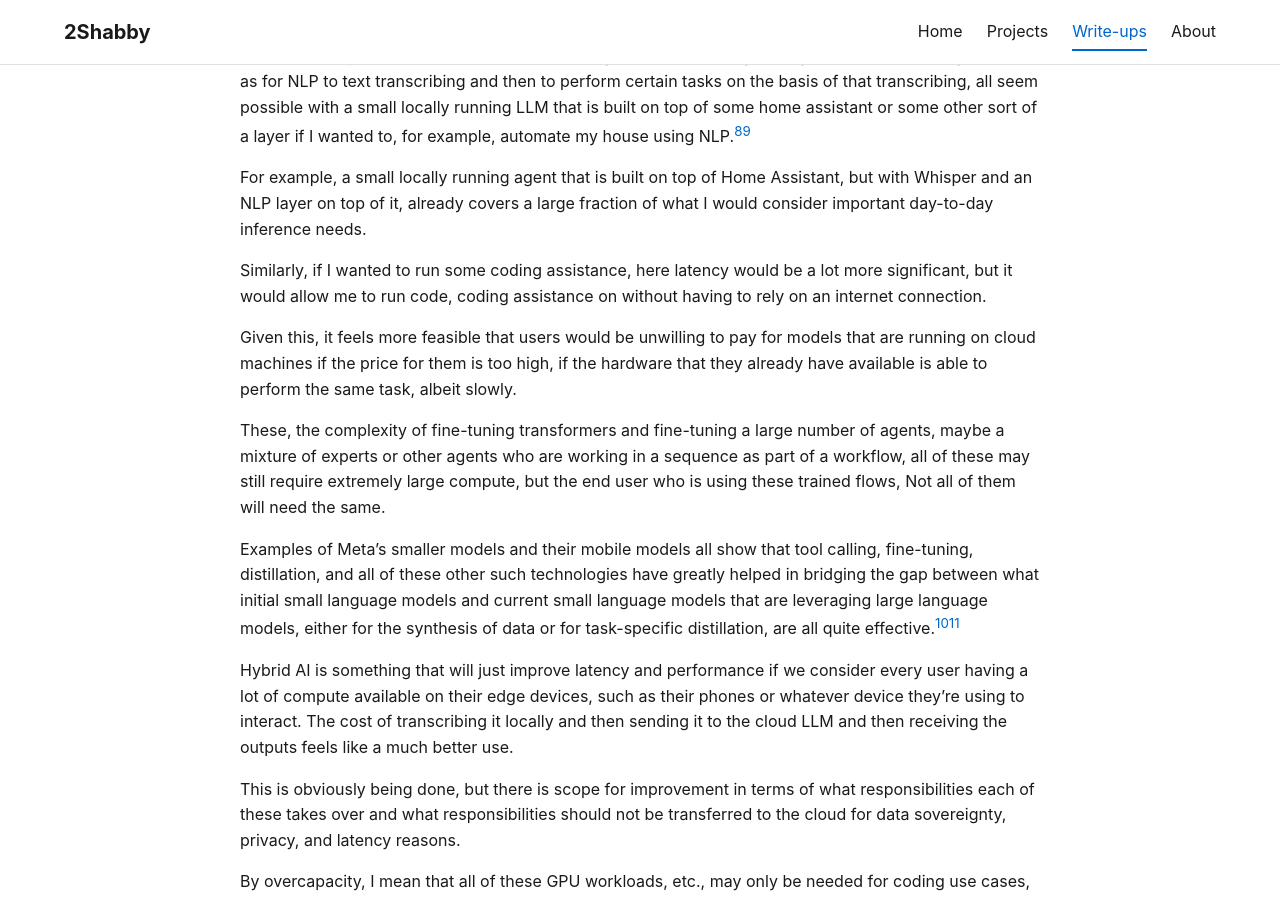
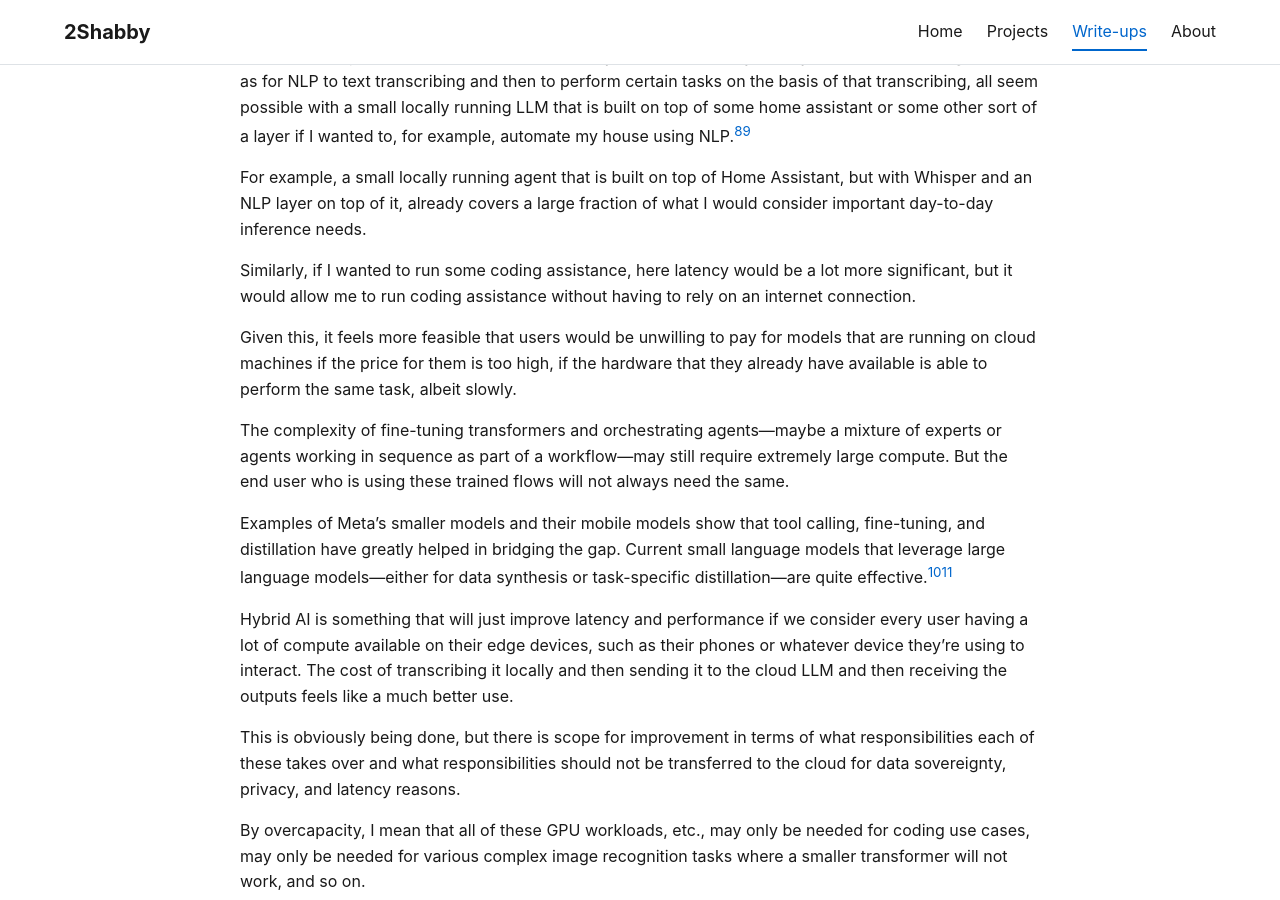
Before and after one commit to 2Shabby/2shabby.github.io, a Jekyll site: the page built from _posts/2026-01-15-on-memory-inference-and-overcapacity-in-ai.md, in a window 1280 px wide and 900 px high, scrolled down 1151 px. Built offline with Jekyll 4.4.1, drawn with Linux system fonts in a browser that asks for light colours.

Commit message:
Polish remaining rough spots in writeup
- Fix orphaned 'Not all of them' fragment
- Remove 'run code, coding assistance' redundancy
- Break up long Meta models sentence for clarity

Co-authored-by: myclanker <myclanker@gmail.com>

```diff
--- a/_posts/2026-01-15-on-memory-inference-and-overcapacity-in-ai.md
+++ b/_posts/2026-01-15-on-memory-inference-and-overcapacity-in-ai.md
@@ -35,13 +35,13 @@ Most of the important inference that is needed by a user in their day-to-day liv
 
 For example, a small locally running agent that is built on top of Home Assistant, but with Whisper and an NLP layer on top of it, already covers a large fraction of what I would consider important day-to-day inference needs.
 
-Similarly, if I wanted to run some coding assistance, here latency would be a lot more significant, but it would allow me to run code, coding assistance on without having to rely on an internet connection.
+Similarly, if I wanted to run some coding assistance, here latency would be a lot more significant, but it would allow me to run coding assistance without having to rely on an internet connection.
 
 Given this, it feels more feasible that users would be unwilling to pay for models that are running on cloud machines if the price for them is too high, if the hardware that they already have available is able to perform the same task, albeit slowly.
 
-These, the complexity of fine-tuning transformers and fine-tuning a large number of agents, maybe a mixture of experts or other agents who are working in a sequence as part of a workflow, all of these may still require extremely large compute, but the end user who is using these trained flows, Not all of them will need the same.
+The complexity of fine-tuning transformers and orchestrating agents—maybe a mixture of experts or agents working in sequence as part of a workflow—may still require extremely large compute. But the end user who is using these trained flows will not always need the same.
 
-Examples of Meta's smaller models and their mobile models all show that tool calling, fine-tuning, distillation, and all of these other such technologies have greatly helped in bridging the gap between what initial small language models and current small language models that are leveraging large language models, either for the synthesis of data or for task-specific distillation, are all quite effective.[^10][^11]
+Examples of Meta's smaller models and their mobile models show that tool calling, fine-tuning, and distillation have greatly helped in bridging the gap. Current small language models that leverage large language models—either for data synthesis or task-specific distillation—are quite effective.[^10][^11]
 
 Hybrid AI is something that will just improve latency and performance if we consider every user having a lot of compute available on their edge devices, such as their phones or whatever device they're using to interact. The cost of transcribing it locally and then sending it to the cloud LLM and then receiving the outputs feels like a much better use.
 
```
